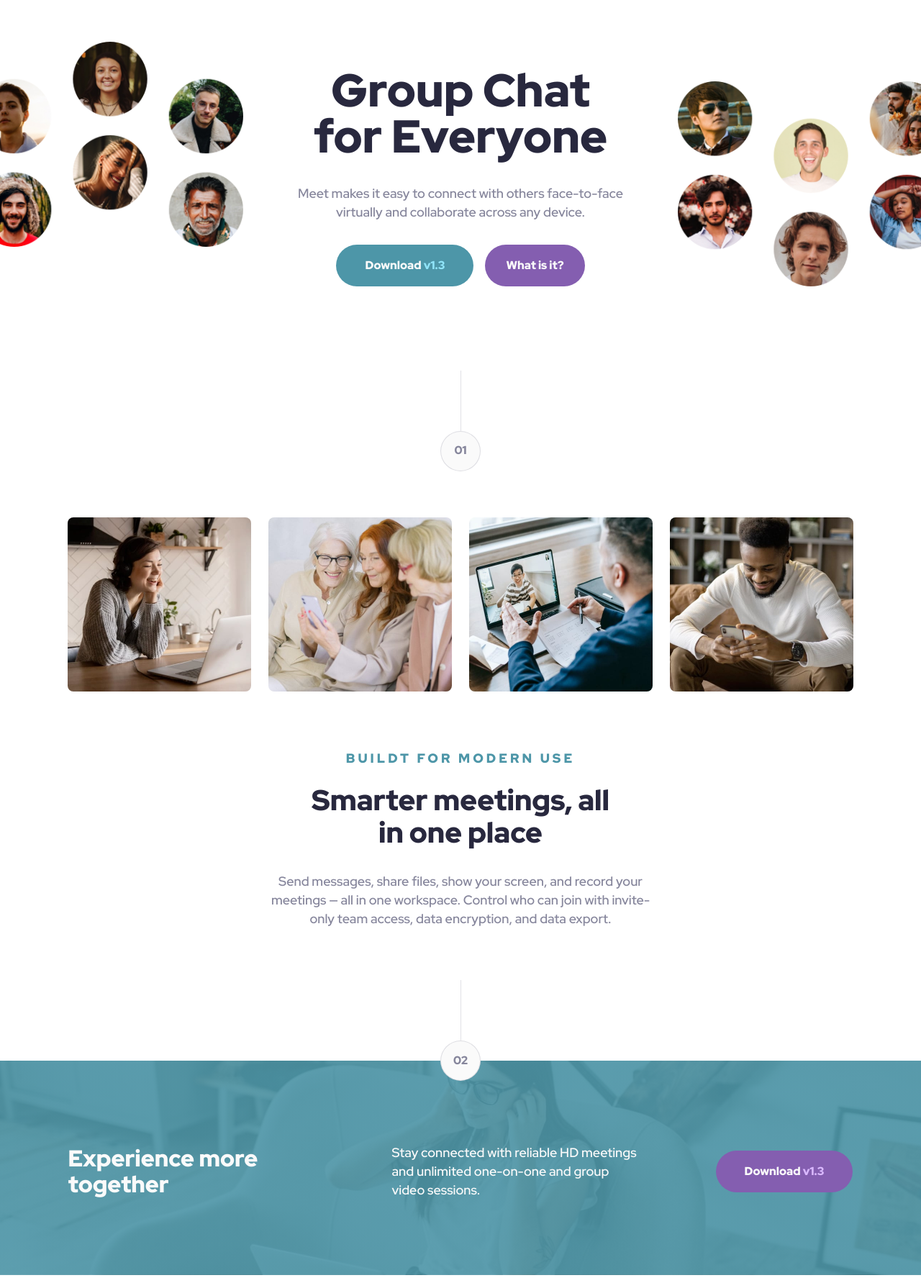
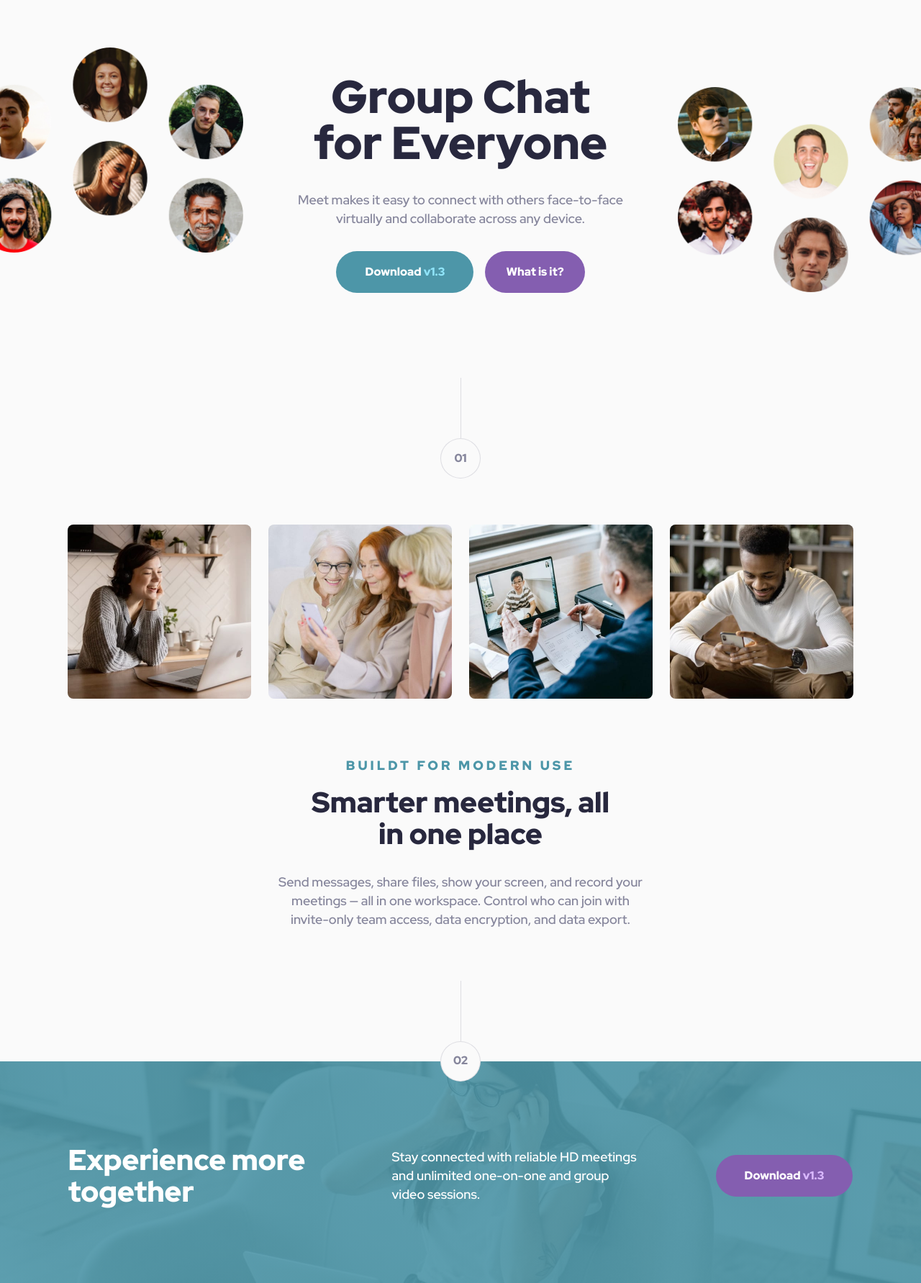
Before and after one commit to RegexRiddler/meet-landing-page, a plain HTML site: page index.html in a window 1280 px wide. Shown: the part 112-1895 px from the top of the page at 72% size. Drawn offline with Linux system fonts and the light colour scheme.

Commit message:
Minor padding and margin adjustments

```diff
--- a/index.html
+++ b/index.html
@@ -12,15 +12,15 @@
 
   <header>
     <a href="#">
-      <img class="logo" src="./assets/logo.svg" alt="meet site logo">
+      <img class="logo" src="./assets/logo.svg" width="119px" height="28px" alt="meet site logo">
     </a>
   </header>
 
   <main>
     <section class="hero">
-      <img src="./assets/images/hero.png" loading="lazy" alt="">
-      <img src="./assets/images/hero-desktop-left.png" loading="lazy" alt="">
-      <img src="./assets/images/hero-desktop-right.png" loading="lazy" alt="">
+      <img src="./assets/images/hero.png" height="303px" width="820px" loading="lazy" alt="A collage of user protraits">
+      <img src="./assets/images/hero-desktop-left.png" height="303px" width="394px" loading="lazy" alt="A collage of user protraits">
+      <img src="./assets/images/hero-desktop-right.png" height="303px" width="394px" loading="lazy" alt="A collage of user protraits">
       <div class="hero-content">
         <h1>Group Chat for Everyone</h1>
         <p>Meet makes it easy to connect with others face-to-face virtually and collaborate across any device.</p>
@@ -38,10 +38,10 @@
 
     <section class="about">
       <div class="image-container">
-        <img src="./assets/images/image-woman-in-videocall.jpg" alt="Woman in a videocall">
-        <img src="./assets/images/image-women-videochatting.jpg" alt="Women videochatting">
-        <img src="./assets/images/image-men-in-meeting.jpg" alt="Men in meeting">
-        <img src="./assets/images/image-man-texting.jpg" alt="Man texting">
+        <img src="./assets/images/image-woman-in-videocall.jpg" height="242px" width="255px" alt="Woman in a videocall">
+        <img src="./assets/images/image-women-videochatting.jpg" height="242px" width="255px" alt="Women videochatting">
+        <img src="./assets/images/image-men-in-meeting.jpg" height="242px" width="255px" alt="Men in meeting">
+        <img src="./assets/images/image-man-texting.jpg" height="242px" width="255px" alt="Man texting">
       </div>
       <div class="about-content">
         <p class="overline">Buildt for modern use</p>
--- a/main.css
+++ b/main.css
@@ -11,6 +11,7 @@
     --black: hsla(240, 21%, 20%, 1);
     --grey: hsla(240, 10%, 57%, 1);
     --white: hsla(0, 0%, 98%, 1);
+    --pure-white: hsla(0, 0%, 100%, 1);
 }
 
 body {
@@ -18,6 +19,7 @@ body {
     font-weight: 500;
     text-align: center;
     color: var(--black);
+    background-color: var(--white);
 }
 
 /* Typography */
@@ -57,7 +59,7 @@ p {
     font-size: 16px;
     font-weight: 900;
     line-height: 162.5%;
-    color: var(--white);
+    color: var(--pure-white);
 }
 
 .btn_info {
@@ -113,6 +115,7 @@ header {
 
 .hero img:first-of-type {
     width: 108%;
+    height: auto;
 }
 
 .hero img:nth-of-type(2), .hero img:nth-of-type(3) {
@@ -156,6 +159,7 @@ header {
 
 .image-container > img {
     width: 100%;
+    height: auto;
     max-width: 255px;
     border-radius: 8px;
 }
@@ -181,7 +185,7 @@ header {
     border-radius: 50%;
     height: 56px;
     width: 56px;
-    background-color: hsla(0, 0%, 98%, 1);
+    background-color: var(--white);
     color: hsla(240, 10%, 57%, 1);
     font-weight: 900;
 }
@@ -204,7 +208,7 @@ footer {
         url(./assets/images/footer-mobile.jpg);
     background-size: cover;
     background-position: center center;
-    color: var(--white);
+    color: var(--pure-white);
     margin-top: -28px;
 }
 
@@ -216,7 +220,7 @@ footer {
     font-size: 18px;
     line-height: 144.5%;
     margin-bottom: 32px;
-    color: var(--white);
+    color: var(--pure-white);
 }
 
 /* Attribution */
@@ -309,7 +313,7 @@ footer {
 
 @media (min-width: 1200px) {
     header {
-        padding: 80px 0 62px;
+        padding: 80px 0 61px;
     }
 
     .hero {
@@ -324,15 +328,15 @@ footer {
 
     .hero img:nth-of-type(2) {
         position: relative;
-        bottom: 55px;
         object-fit: contain;
         width: 100%;
         max-width: 394px;
         justify-self: flex-start;
-        align-self: flex-end;
+        align-self: flex-start;
         order: 1;
         position: relative;
         left: -32px;
+        top: -55px;
         margin-top: 55px;
     }
 
@@ -354,6 +358,8 @@ footer {
         grid-area: auto;
         order: 2;
         margin-top: 0;
+        position: relative;
+        bottom: 8px;
     }
 
     .hero-content > h1 {
@@ -369,15 +375,20 @@ footer {
     }
 
     .section-seperator:first-of-type {
-        padding-top: 117px;
+        padding-top: 110px;
     }
 
     .about .image-container {
         margin-bottom: 80px;
     }
 
+    .about .overline {
+        margin-bottom: 16px;
+    }
+
     .about-content > h2 {
         font-size: 40px;
+        line-height: 110%;
         max-width: 445px;
         margin: 0 auto 32px;
     }
@@ -385,7 +396,7 @@ footer {
     .about-content > p {
         font-size: 18px;
         line-height: 144.5%;
-        max-width: 540px;
+        max-width: 520px;
     }
 
     .section-seperator:last-of-type {
@@ -408,6 +419,8 @@ footer {
 
     .footer-content > h2 {
         margin-bottom: 0;
+        font-size: 40px;
+        line-height: 110%;
     }
 
     .footer-content > p {
```
